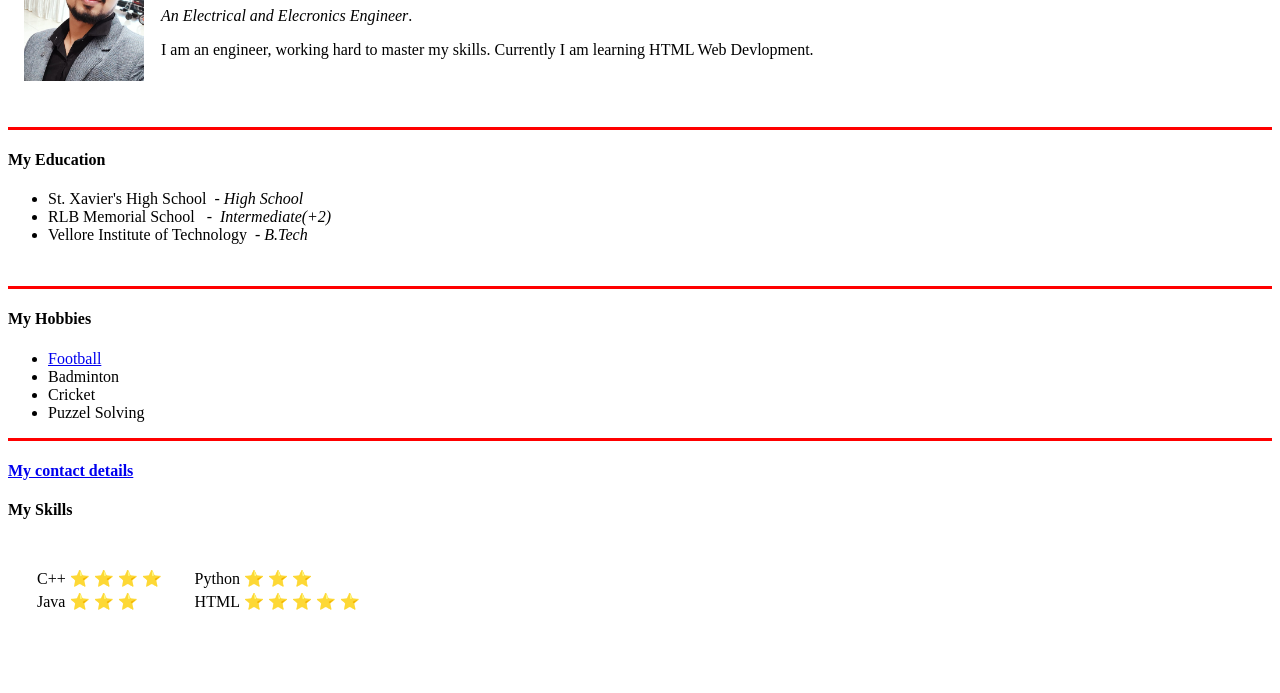
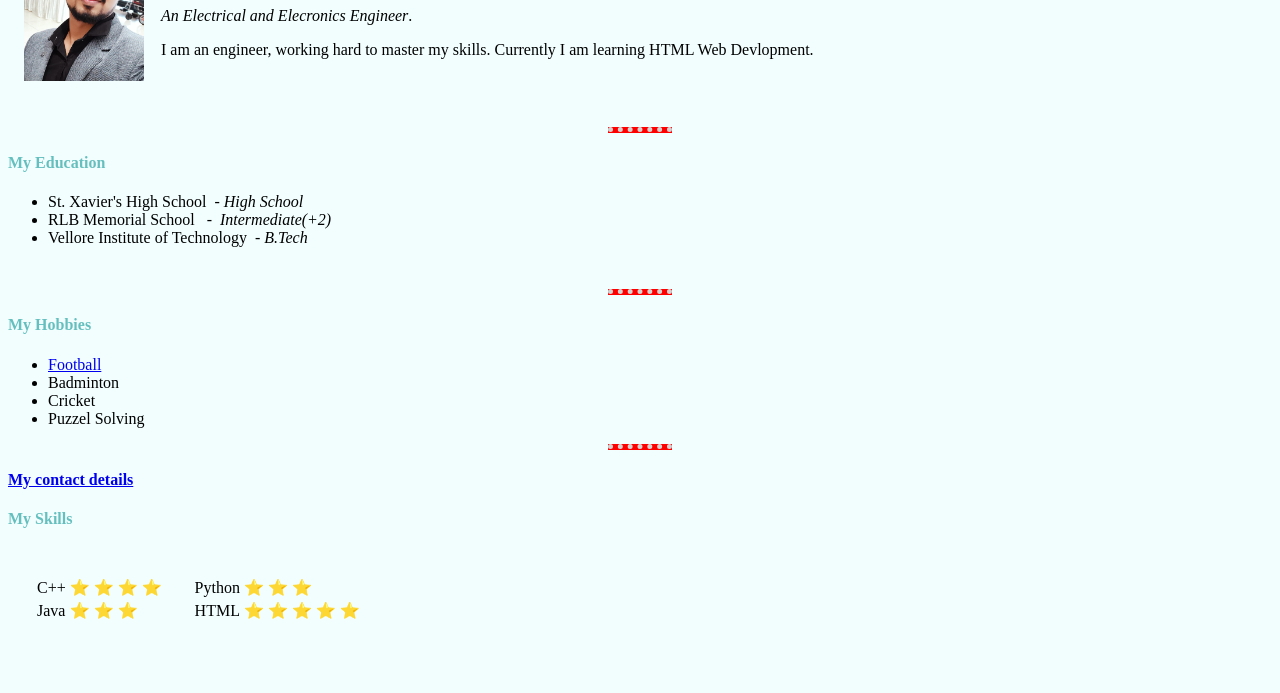
Before and after one commit to avinasht1103/cv, a plain HTML site: page index.html in a window 1280 px wide. Shown: the part 107-800 px from the top of the page. Drawn offline with Linux system fonts and the light colour scheme.

Commit message:
Update index.html

```diff
--- a/index.html
+++ b/index.html
@@ -4,7 +4,7 @@
     <meta charset="UTF-8">
     <meta name="viewport" content="width=device-width, initial-scale=1.0">
     <title>Avinash's Webpage</title>
-    <link rel="wprkspace" href="styles.css">
+    <link rel="stylesheet" href="styles.css">
 </head>
 <body>
     <table cellspacing="15">
```
